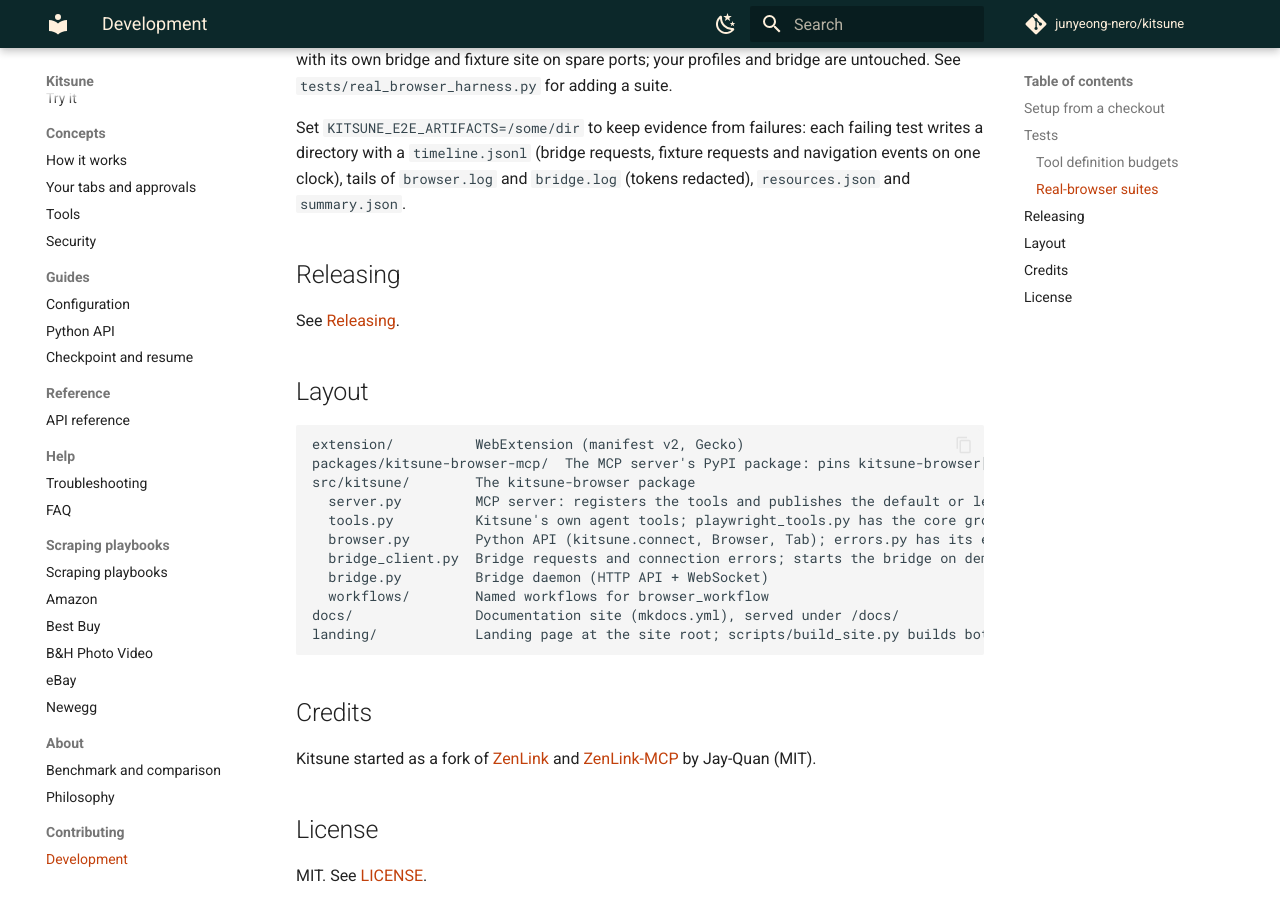
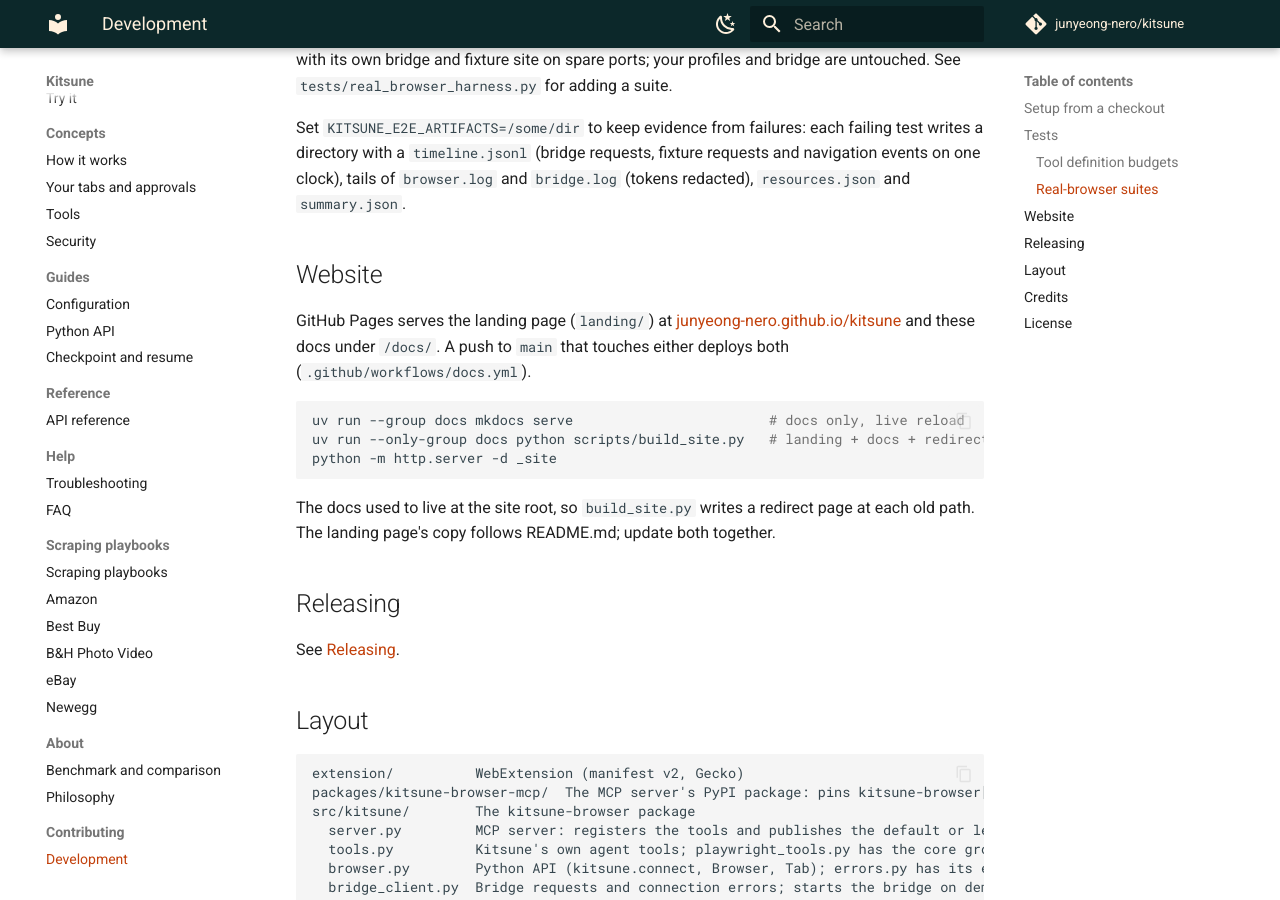
Before and after one commit to junyeong-nero/kitsune, an MkDocs documentation site: the page built from docs/development.md, in a window 1280 px wide and 900 px high, scrolled down 1642 px. Built offline with MkDocs 1.6.1 and Material for MkDocs 9.7.7, drawn with Linux system fonts in a browser that asks for light colours; comment, search, counter and statistics services are not loaded.

Commit message:
docs: explain how the landing page and docs are built and previewed

````diff
--- a/docs/development.md
+++ b/docs/development.md
@@ -80,6 +80,21 @@ directory with a `timeline.jsonl` (bridge requests, fixture requests and navigat
 clock), tails of `browser.log` and `bridge.log` (tokens redacted), `resources.json` and
 `summary.json`.
 
+## Website
+
+GitHub Pages serves the landing page (`landing/`) at
+[junyeong-nero.github.io/kitsune](https://junyeong-nero.github.io/kitsune/) and these docs under
+`/docs/`. A push to `main` that touches either deploys both (`.github/workflows/docs.yml`).
+
+```bash
+uv run --group docs mkdocs serve                        # docs only, live reload
+uv run --only-group docs python scripts/build_site.py   # landing + docs + redirects in _site/
+python -m http.server -d _site
+```
+
+The docs used to live at the site root, so `build_site.py` writes a redirect page at each old
+path. The landing page's copy follows README.md; update both together.
+
 ## Releasing
 
 See [Releasing](https://github.com/junyeong-nero/kitsune/blob/main/docs/releasing.md).
````
